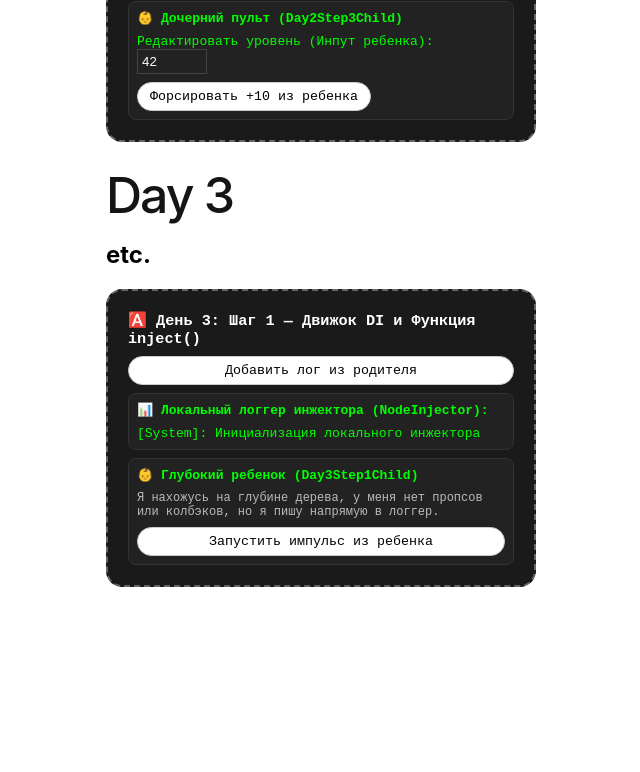
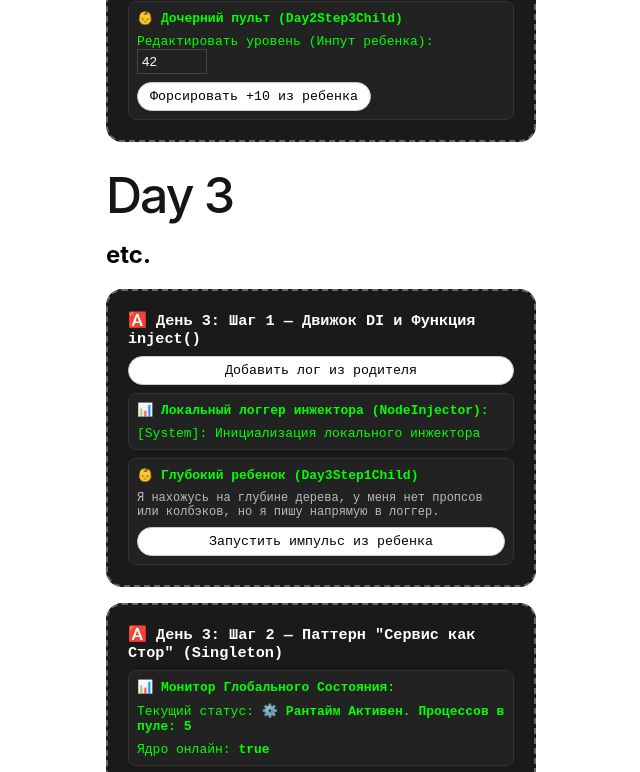
Before and after one commit to pravosleva/angular-escape-sandbox, an Angular app: page / in a window 1280 px wide. Shown: the part 2000-2772 px from the top of the page, without its empty margins (184-824 px from the left). Before the commit the page ends 2651 px from the top, so only its background shows below. Built offline with nearby package versions, Linux system fonts and the light colour scheme.

Commit message:
day 3 step 2

```diff
--- a/src/app/app.html
+++ b/src/app/app.html
@@ -228,7 +228,10 @@
 
       <h1>Day 3</h1>
       <h2>etc.</h2>
-      <exp-day-3-step-1 />
+      <div class="stack2">
+        <exp-day-3-step-1 />
+        <exp-day-3-step-2 />
+      </div>
     </div>
     <div class="divider" role="separator" aria-label="Divider"></div>
     <div class="right-side">
--- a/src/app/app.ts
+++ b/src/app/app.ts
@@ -7,6 +7,7 @@ import { Day2Step1 } from './components/day-2/step-1/step-1';
 import { Day2Step2 } from './components/day-2/step-2/step-2';
 import { Day2Step3 } from './components/day-2/step-3/step-3';
 import { Day3Step1 } from './components/day-3/step-1/step-1';
+import { Day3Step2 } from './components/day-3/step-2/step-2';
 
 @Component({
   imports: [
@@ -18,6 +19,7 @@ import { Day3Step1 } from './components/day-3/step-1/step-1';
     Day2Step2,
     Day2Step3,
     Day3Step1,
+    Day3Step2,
   ],
   selector: 'app-root',
   styleUrl: './app.css',
--- /dev/null
+++ b/src/app/components/day-3/step-2/step-2.ts
@@ -0,0 +1,75 @@
+import { Component, Injectable, inject, signal, computed } from '@angular/core';
+
+/**
+ * 1. ГЛОБАЛЬНЫЙ СИНГЛТОН-СТОР (Service-as-a-Store паттерн)
+ * providedIn: 'root' гарантирует, что Angular создаст ровно ОДИН инстанс
+ * этого класса на все приложение и уничтожит его только при закрытии вкладки.
+ */
+@Injectable({
+  providedIn: 'root'
+})
+export class SandboxStoreService {
+  // Приватное состояние (Инкапсуляция данных)
+  private readonly _isEngineOnline = signal<boolean>(true);
+  private readonly _subRoutinesCount = signal<number>(5);
+
+  // Публичное состояние в режиме Read-Only
+  isEngineOnline = this._isEngineOnline.asReadonly();
+  subRoutinesCount = this._subRoutinesCount.asReadonly();
+
+  // Вычисляемое состояние на уровне Стора (Computed Node в ациклическом графе)
+  systemStatus = computed(() => {
+    console.log('🟢 [Global Store Computed]: Вычисляю системный статус...');
+    return this._isEngineOnline()
+      ? `⚙️ Рантайм Активен. Процессов в пуле: ${this._subRoutinesCount()}`
+      : '🔴 Рантайм Остановлен. Внимание.';
+  });
+
+  // Действия (Actions) для изменения состояния
+  toggleEngine() {
+    this._isEngineOnline.update(state => !state);
+  }
+
+  addSubRoutine() {
+    if (this._isEngineOnline()) {
+      this._subRoutinesCount.update(count => count + 1);
+    } else {
+      console.warn('⚠️ Невозможно добавить процесс: ядро системы выключено!');
+    }
+  }
+}
+
+/**
+ * 2. КОМПОНЕНТ ПУЛЬТА УПРАВЛЕНИЯ (Day3Step2)
+ */
+@Component({
+  selector: 'exp-day-3-step-2',
+  standalone: true,
+  imports: [],
+  // providers: [...] НЕ пишем, иначе мы перезапишем глобальный инстанс локальным!
+  template: `
+    <div class="lab-sandbox dark stack1">
+      <h3>🅰️ День 3: Шаг 2 — Паттерн "Сервис как Стор" (Singleton)</h3>
+
+      <div class="lab-monitor stack1">
+        <h4>📊 Монитор Глобального Состояния:</h4>
+        <p>Текущий статус: <strong>{{ store.systemStatus() }}</strong></p>
+        <p>Ядро онлайн: <strong [style.color]="store.isEngineOnline() ? '#0f0' : '#ff3333'">{{ store.isEngineOnline() }}</strong></p>
+      </div>
+
+      <div class="row1">
+        <button (click)="store.toggleEngine()" class="btn">1. Переключить Питание Ядра</button>
+        <button (click)="store.addSubRoutine()" class="btn">2. Запустить Sub-Routine</button>
+      </div>
+
+      <p>
+        *🔬 Этот стор полностью изолирован от UI-разметки. Изменение питания ядра не триггерит тяжелые вычисления в других компонентах.
+      </p>
+    </div>
+  `,
+})
+export class Day3Step2 {
+  // Внедряем глобальный стор одной строчкой через inject().
+  // Шаблон компонента имеет прямой доступ к readonly сигналам стора.
+  protected store = inject(SandboxStoreService);
+}
```
